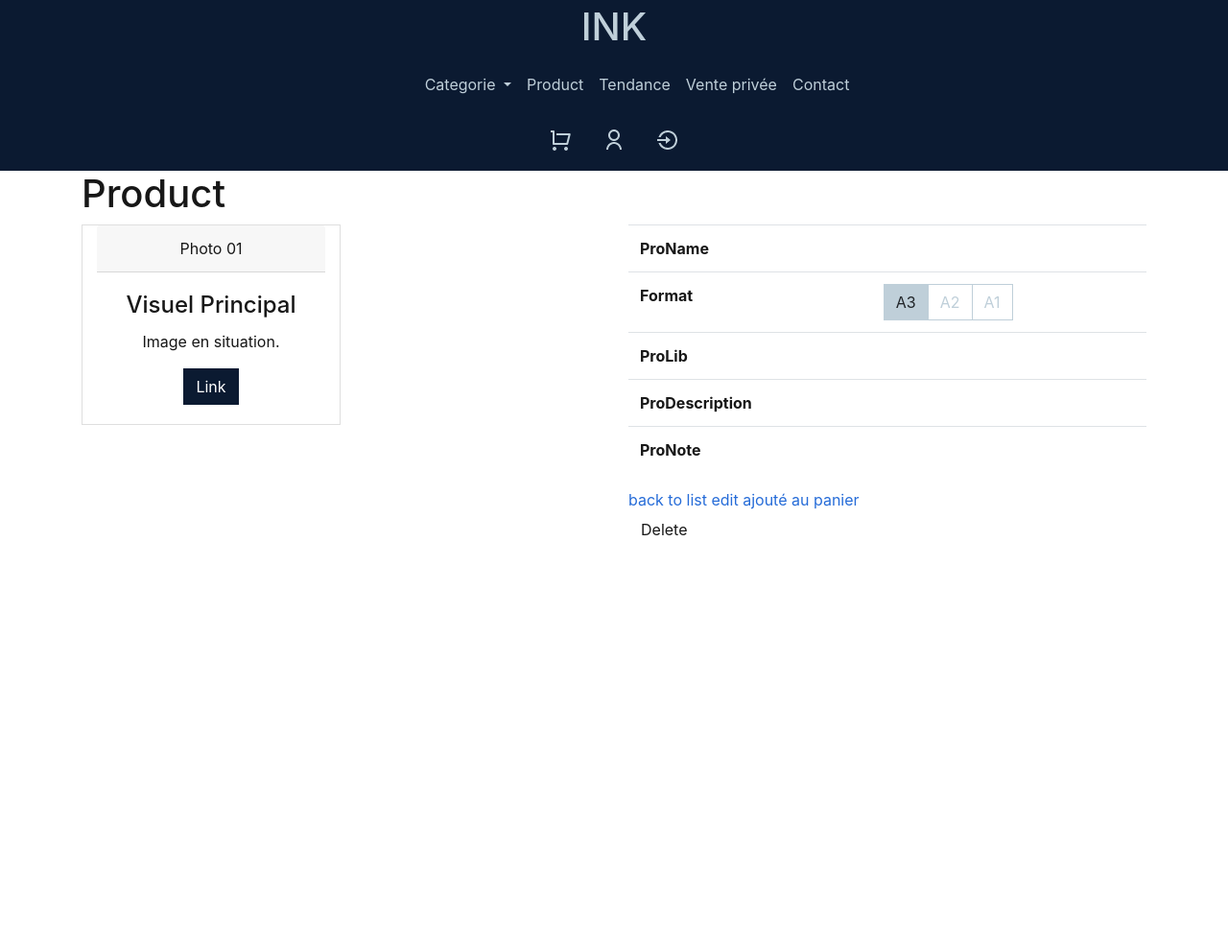
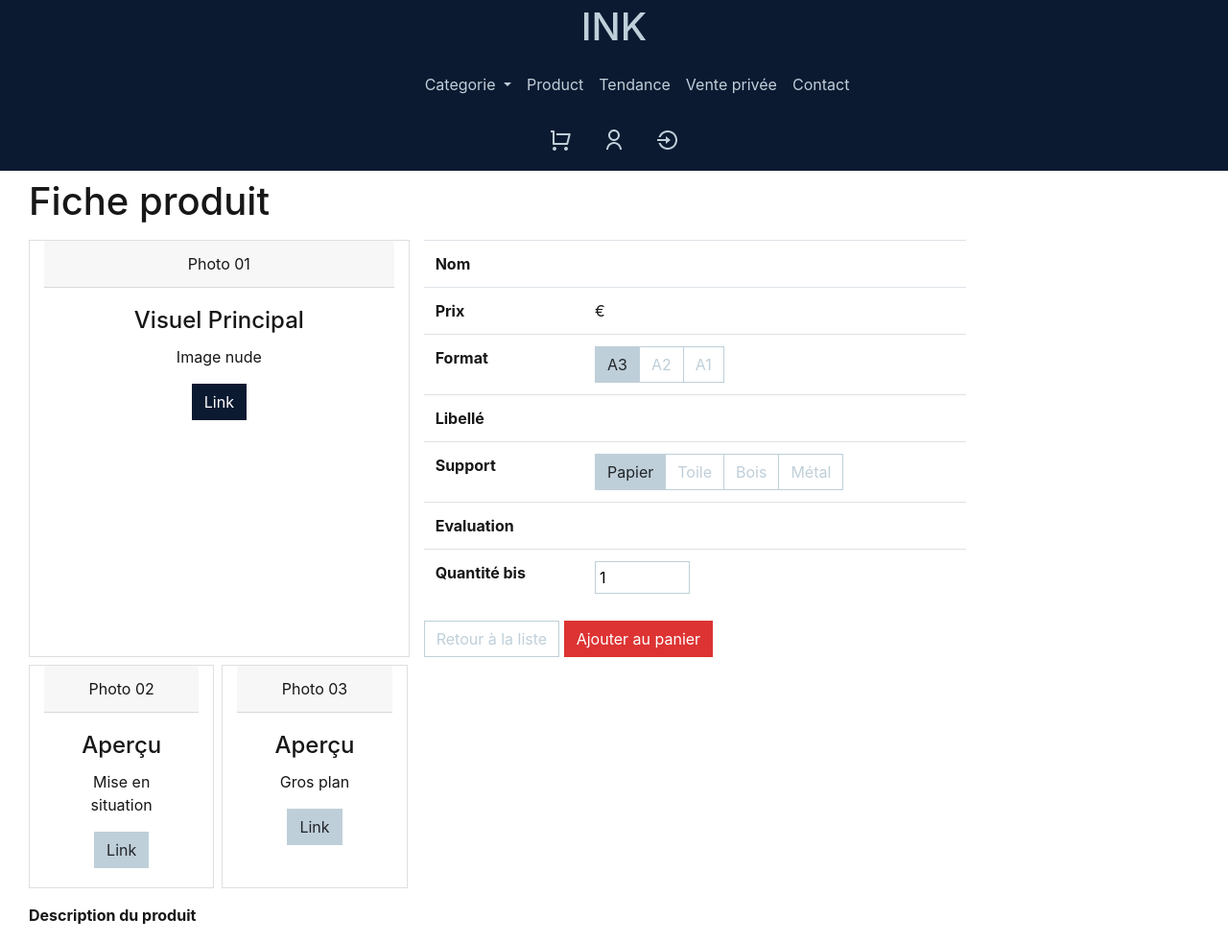
Before and after one commit to Afpa-repo/CDA_20046-2, a Symfony app: template filRouge/templates/product/show.html.twig in a window 1280 px wide. Shown: the whole page at 96% size. Before the commit the page ends 558 px from the top, so only its background shows below. Run offline with Twig, Linux system fonts and the light colour scheme; the template is opened without the code that fills it, so the values that code supplies are empty; some libraries are stand-ins or nearby versions.

Commit message:
mise enpage Product + ServiceStar

```diff
--- a/filRouge/templates/base.html.twig
+++ b/filRouge/templates/base.html.twig
@@ -9,6 +9,7 @@
               crossorigin="anonymous">
         <link rel="stylesheet" href="{{ asset('css/bootstrap4-business-tycoon.min.css') }}">
         <link rel="stylesheet" href="{{ asset('css/style.css') }}">
+        <link href="https://cdn.jsdelivr.net/npm/remixicon@2.5.0/fonts/remixicon.css" rel="stylesheet">
     {% endblock %}
 </head>
 <body class="container-fluid ">
--- a/filRouge/templates/product/show.html.twig
+++ b/filRouge/templates/product/show.html.twig
@@ -3,97 +3,165 @@
 {% block title %}Product{% endblock %}
 
 {% block body %}
-<div class="container">
-    <h1>Product</h1>
 
-<div class="row">
-<div class="col">
+
+<div class="container mt-2 col-12">
+    <h1>Fiche produit</h1>
+
+    <div class="row mt-3 col-12">
+        {# <div class="col col-6"> #}
         {# Emplacement photo #}
-<div class="card text-center col-6">
+        <div class="card text-center col-4">
             <div class="card-header">
                 Photo 01
             </div>
             <div class="card-body">
                 <h4 class="card-title">Visuel Principal</h4>
-    <p class="card-text">Image en situation.</p>
+                <p class="card-text">Image nude</p>
                 <a href="#!" class="btn btn-dark">Link</a>
             </div>
         </div>
-</div>
 
-<div class="col">
+
+    <div class="col col-6">
     <table class="table">
         <tbody>
-            {# <tr>
-                <th>Id</th>
-                <td>{{ product.id }}</td>
-            </tr> #}
             <tr>
-                <th>ProName</th>
+                <th>Nom</th>
                 <td>{{ product.proName }}</td>
             </tr>
-            {# <tr>
-                <th>ProStockAle</th>
-                <td>{{ product.proStockAle }}</td>
-            </tr> #}
-    {#        <tr>
-                <th>ProUnitPrice</th>
-                <td>{{ product.proUnitPrice }}</td>
-            </tr>#}
-            {# <tr>
-                <th>ProUnitStockPhy</th>
-                <td>{{ product.ProUnitStockPhy }}</td>
+            <tr>
+                <th>Prix</th>
+                <td>{{ price }} €</td>
             </tr>
-            <tr>
-                <th>ProUnitOnOrder</th>
-                <td>{{ product.proUnitOnOrder }}</td>
-            </tr>
-            <tr>
-                <th>ProDiscontinued</th>
-                <td>{{ product.proDiscontinued }}</td>
-            </tr> #}
-
     <tr>
                 <th>Format</th>
                     <td>
                         <div class="btn-group btn-group-toggle" data-toggle="buttons">
+                        <label class="btn btn-outline-light active">
+                            <input type="radio" name="format" id="radio-format-1" autocomplete="off" checked=""> A3
+                        </label>
                         <label class="btn btn-outline-light">
-                            <input type="checkbox" checked="" autocomplete="off"> A3
+                            <input type="radio" name="format" id="radio-format-2" autocomplete="off"> A2
                         </label>
-                        <label class="btn btn-outline-light active">
-                            <input type="checkbox" autocomplete="off"> A2
-                        </label>
-                        <label class="btn btn-outline-light active">
-                            <input type="checkbox" autocomplete="off"> A1
+                        <label class="btn btn-outline-light">
+                            <input type="radio" name="format" id="radio-format-2" autocomplete="off"> A1
                         </label>
                         </div>
                     </td>
             </tr>
 
             <tr>
-                <th>ProLib</th>
+                <th>Libellé</th>
                 <td>{{ product.proLib }}</td>
             </tr>
             <tr>
-                <th>ProDescription</th>
-                <td>{{ product.proDescription }}</td>
+                <th>Support</th>
+                    <td>
+                       <div class="btn-group btn-group-toggle" data-toggle="buttons">
+                        <label class="btn btn-outline-light active">
+                            <input type="radio" name="materiaux" id="radio-materiaux-1" autocomplete="off" checked=""> Papier
+                        </label>
+                        <label class="btn btn-outline-light">
+                            <input type="radio" name="materiaux" id="radio-materiaux-2" autocomplete="off"> Toile
+                        </label>
+                        <label class="btn btn-outline-light">
+                            <input type="radio" name="materiaux" id="radio-materiaux-2" autocomplete="off"> Bois
+                        </label>
+                        <label class="btn btn-outline-light">
+                            <input type="radio" name="materiaux" id="radio-materiaux-2" autocomplete="off"> Métal
+                        </label>
+                            {# <img src="{{ asset('images/index/sterling-lanier-DY6h8v2rqzM-unsplash.jpg') }}" alt="" class="rounded-circle mr-4" style="height:3rem; width:3rem">
+                            <img src="{{ asset('images/index/sterling-lanier-DY6h8v2rqzM-unsplash.jpg') }}" alt="" class="rounded-circle mr-4" style="height:3rem; width:3rem">
+                            <img src="{{ asset('images/index/sterling-lanier-DY6h8v2rqzM-unsplash.jpg') }}" alt="" class="rounded-circle mr-4" style="height:3rem; width:3rem">
+                            <img src="{{ asset('images/index/sterling-lanier-DY6h8v2rqzM-unsplash.jpg') }}" alt="" class="rounded-circle mr-4" style="height:3rem; width:3rem"> #}
+                    </td>
             </tr>
             <tr>
-                <th>ProNote</th>
-                <td>{{ product.proNote }}</td>
+                <th>Evaluation</th>
+                <td>{{ product.proNote }}
+                {# <i class="ri-star-line"></i></td> #}
             </tr>
 
+            <tr>
+                <th>Quantité bis</th>
+                <td>
+                    <input type="number" value="1" min="0" max="100" step="1" class="border border-light rounded-0 p-1"/>
+                </td>
+            </tr>
         </tbody>
     </table>
+            <a class="btn btn-outline-light" href="{{ path('product_index') }}">Retour à la liste</a>
+            {# <a href="{{ path('product_edit', {'id': product.id}) }}">edit</a> #}
+            <a class="btn btn-danger" href="{{ path('cart_add', {'id': product.id}) }}">Ajouter au panier</a>
 
-    <a href="{{ path('product_index') }}">back to list</a>
+            {# {{ include('product/_delete_form.html.twig') }} #}
+    {# </div>  #}
+   </div>
 
-    <a href="{{ path('product_edit', {'id': product.id}) }}">edit</a>
-    <a href="{{ path('cart_add', {'id': product.id}) }}">ajouté au panier</a>
-
-    {{ include('product/_delete_form.html.twig') }}
+    <div class="row col-12 mt-2">
+        <div class="card text-center col-2 mr-2">
+            <div class="card-header">
+                Photo 02
+            </div>
+            <div class="card-body">
+                <h4 class="card-title">Aperçu</h4>
+                <p class="card-text">Mise en situation</p>
+                <a href="#!" class="btn btn-light">Link</a>
+            </div>
+        </div>
+        <div class="card text-center col-2">
+            <div class="card-header">
+                Photo 03
+            </div>
+            <div class="card-body">
+                <h4 class="card-title">Aperçu</h4>
+                <p class="card-text">Gros plan</p>
+                <a href="#!" class="btn btn-light">Link</a>
             </div>
         </div>
     </div>
 
+
+    <div class="row col-12 mt-2">
+        <div class="col col-4 p-0">
+            <p class="font-weight-bold mt-2">Description du produit</p>
+            <p>{{ product.proDescription }}</p>
+    </div>
+
+{# Carrousel #}
+    {# <div id="carousel" class="carousel slide col-6" data-ride="carousel">
+  <ol class="carousel-indicators">
+    <li data-target=".carousel" data-slide-to="0" class="active"></li>
+    <li data-target=".carousel" data-slide-to="1"></li>
+    <li data-target=".carousel" data-slide-to="2"></li>
+  </ol>
+  <div class="carousel-inner">
+    <div class="carousel-item active">
+      <img class="d-block w-100 h-50rem" src="{{ asset('images/index/sterling-lanier-DY6h8v2rqzM-unsplash.jpg') }}" alt="wheel">
+      <div class="carousel-caption">
+        <h3>Vue principale</h3>
+      </div>
+    </div>
+    <div class="carousel-item">
+      <img class="d-block w-100 h-50rem" src="{{ asset("images/index/kam-idris-YS_81Cj8kHY-unsplash.jpg") }}" alt="wheel">
+      <div class="carousel-caption">
+        <h3>En situation</h3>
+      </div>
+    </div>
+    <div class="carousel-item">
+      <img class="d-block w-100 h-50rem" src="{{ asset("images/index/zhuo-cheng-you-C3saHwqX1aA-unsplash.jpg") }}" alt="wheel">
+      <div class="carousel-caption">
+        <h3>Zoom</h3>
+      </div>
+    </div>
+  </div>
+  <a class="carousel-control-prev" href="#carousel" data-slide="prev">
+    <span class="carousel-control-prev-icon"></span>
+  </a>
+  <a class="carousel-control-next" href="#carousel" data-slide="next">
+    <span class="carousel-control-next-icon"></span>
+  </a>
+</div> #}
+
 {% endblock %}
```
Also changed, not shown: filRouge/src/Service/Star/StarService.php (added, +42 -0 lines). Lines whose indentation alone changed are shown as unchanged.
